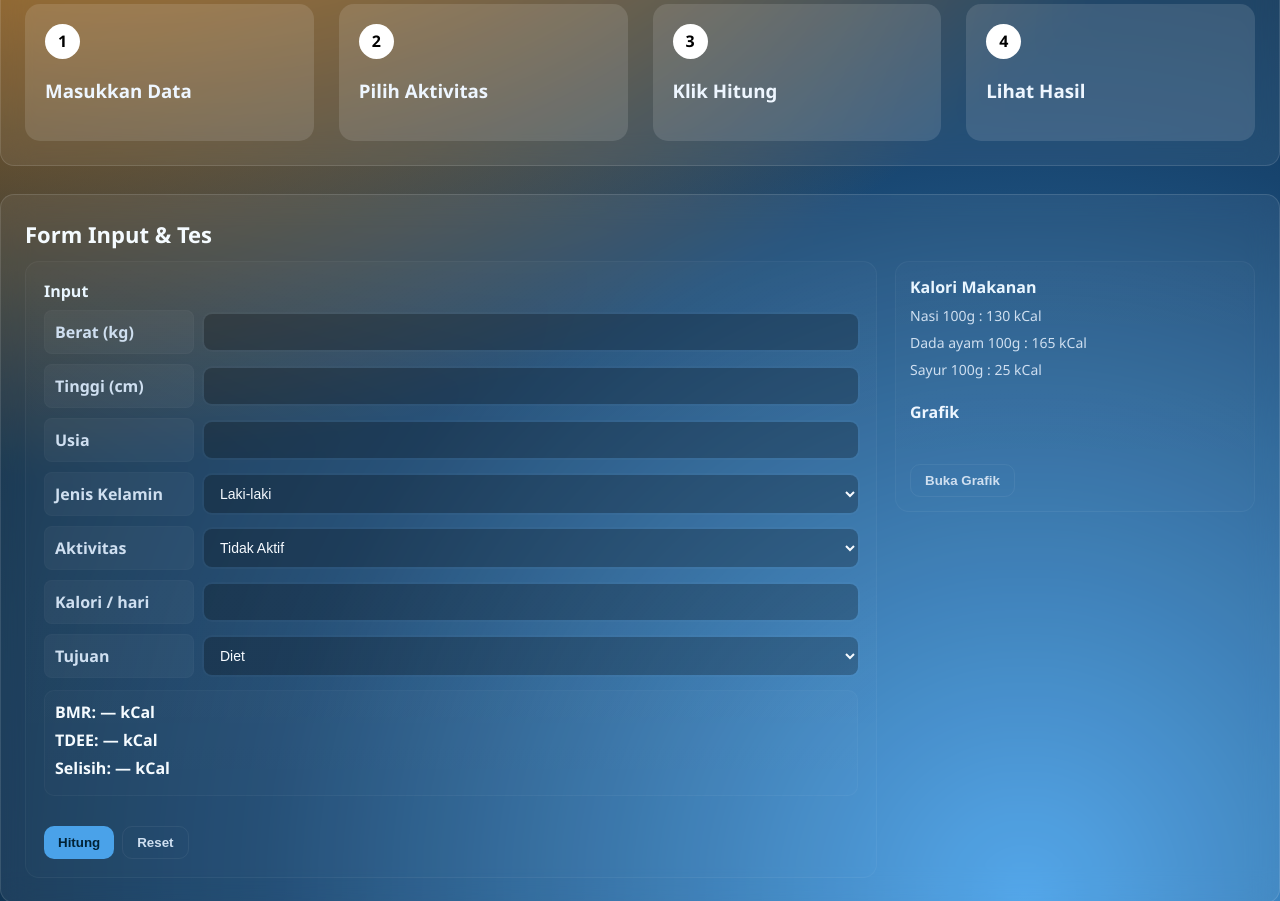
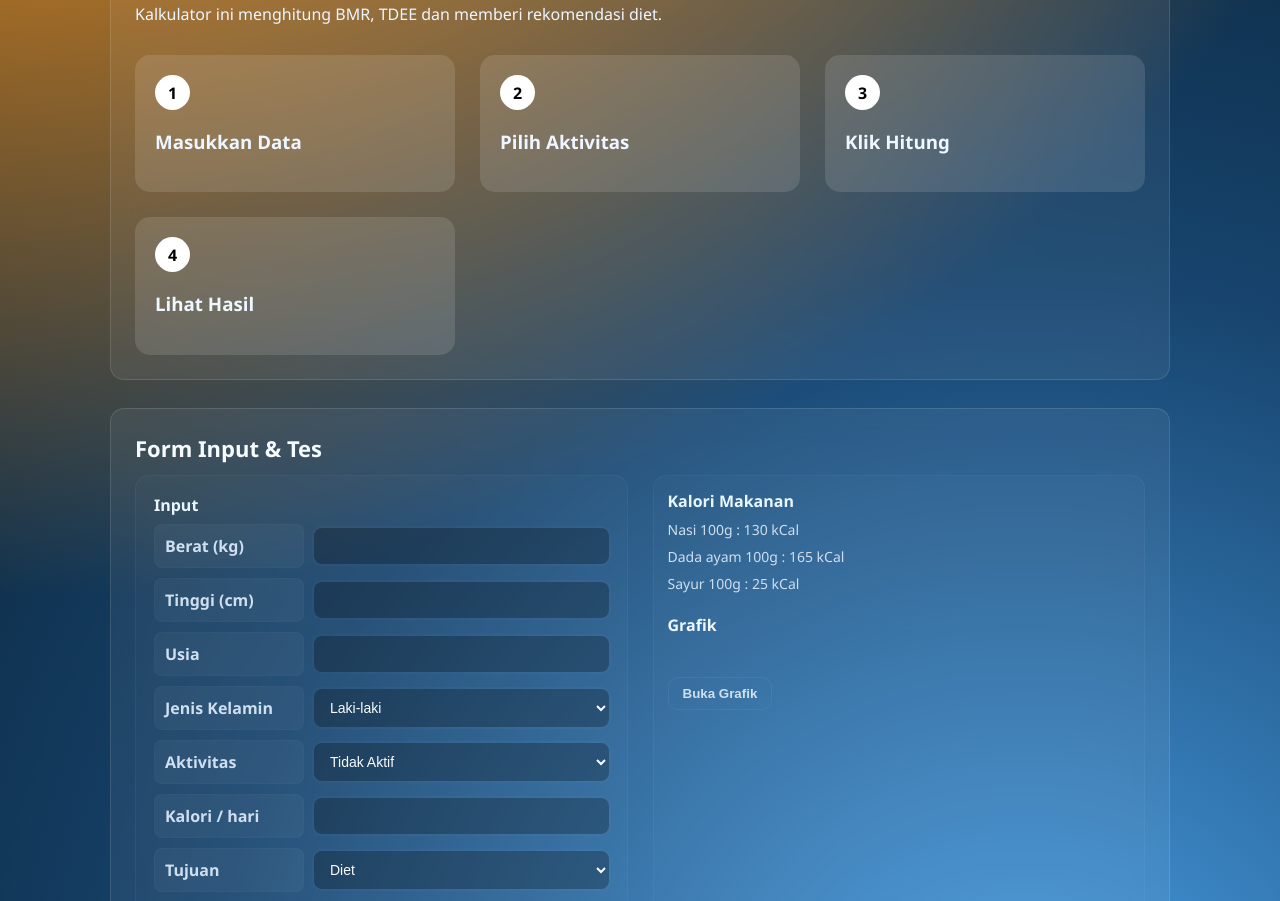
Before and after one commit to julvinrnwaruwu/Kalkulator-Metabolisme-Estimasi-Diet-Proyek, a plain HTML site: page index.html in a window 1280 px wide. Shown: the part 1016-1917 px from the top of the page. Drawn offline with nearby package versions, Linux system fonts and the light colour scheme.

Commit message:
Update style.css

```diff
--- a/style.css
+++ b/style.css
@@ -156,7 +156,12 @@ body{
 .panel h2{ margin:0 0 12px; color:#f5fbff; font-size:22px; }
 
 /* Panel grid for theory cards */
-.panel-grid{ display:grid; grid-template-columns: repeat(auto-fit,minmax(220px,1fr)); gap:14px; margin-top:14px; }
+.panel-grid {
+    display: grid;
+    grid-template-columns: repeat(auto-fit, minmax(300px, 1fr));
+    gap: 20px;
+}
+
 .card{
   background: linear-gradient(180deg, rgba(255,255,255,0.02), rgba(255,255,255,0.01));
   border-radius:14px;
@@ -166,13 +171,12 @@ body{
 .card h3{ margin:0 0 8px; font-size:16px; color:#e9f6ff }
 
 /* layout for form panel */
-.grid-2{
-  display:grid;
-  grid-template-columns: 1fr 360px;
-  gap:18px;
-  align-items:start;
-  margin-top:12px;
+.grid-2 {
+    display: grid;
+    grid-template-columns: repeat(auto-fit, minmax(350px, 1fr));
+    gap: 25px;
 }
+
 .form-card{ padding:18px; }
 .info-card{ padding:14px; }
 
@@ -394,5 +398,7 @@ html, body {
 }
 
 .container {
-  max-width: 100%;
+    max-width: 1100px;
+    margin: 0 auto;
+    padding: 20px;
 }
```
